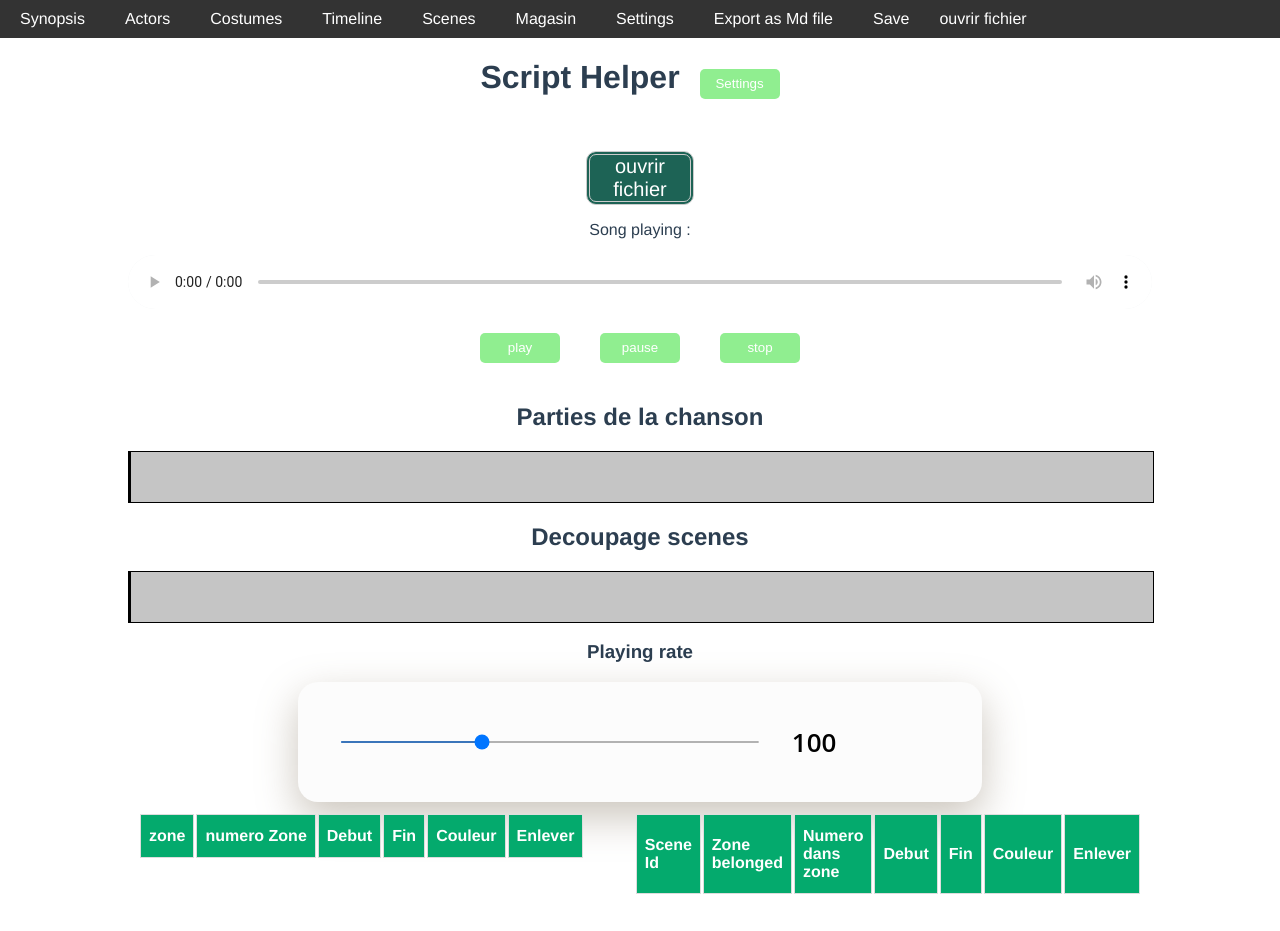
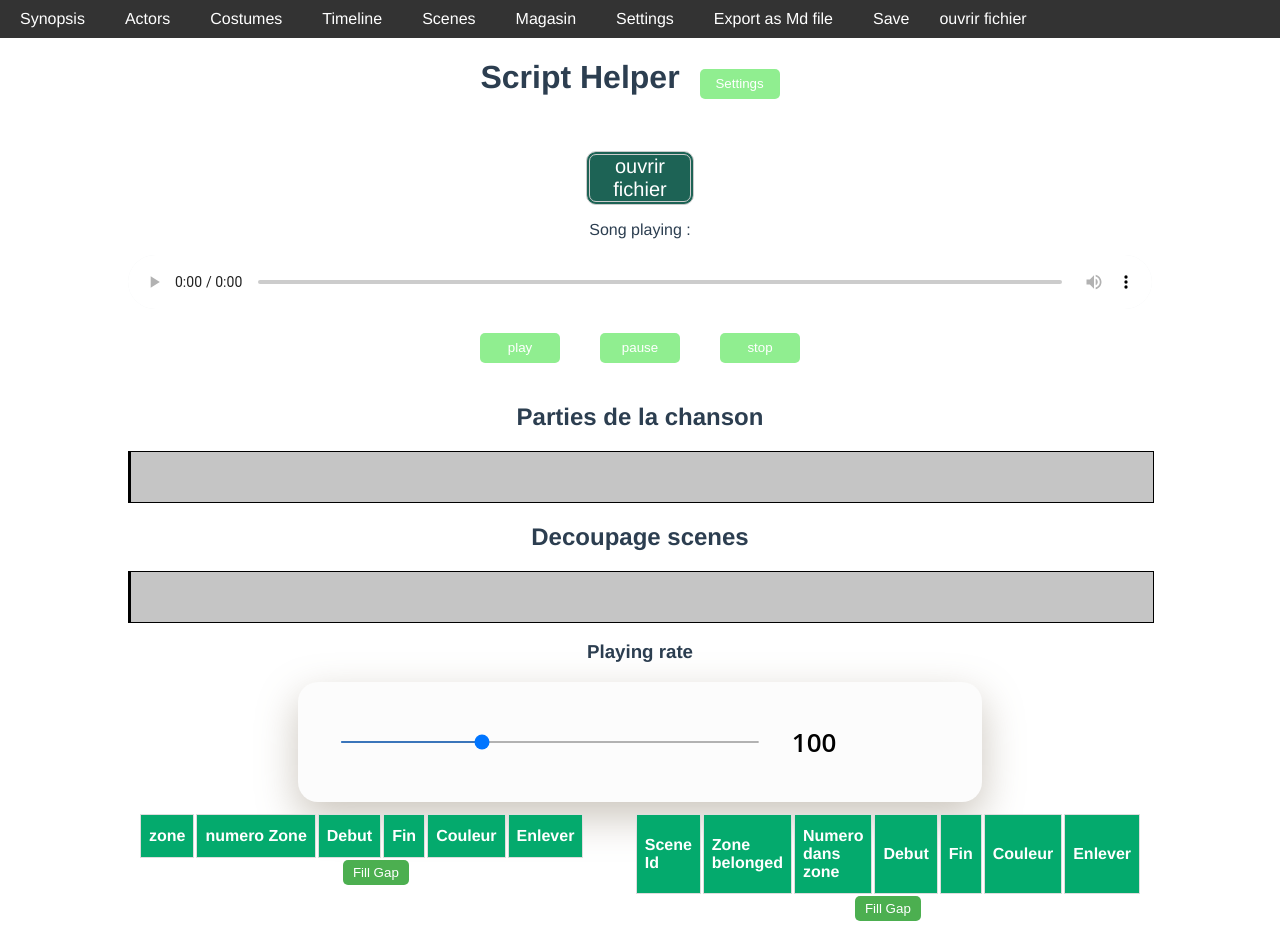
Before and after one commit to MariusBoucard/scriptgenerator, a Vue app: page / in a window 1280 px wide. Both pictures are taken after a click on the link "Timeline". Before the commit the page ends 906 px from the top, so only its background shows below. Built offline with nearby package versions, Linux system fonts and the light colour scheme; what @imengyu/vue3-context-menu, vue-konva would draw is missing.

Commit message:
comble vide aded

```diff
--- a/src/components/PlaySoundComponent.vue
+++ b/src/components/PlaySoundComponent.vue
@@ -103,6 +103,8 @@
               </td>
             </tr>
           </table>
+          <button @click="combleVideZone()">Fill Gap</button>
+
         </div>
         <div class="column2">
 
@@ -133,6 +135,7 @@
               </td>
             </tr>
           </table>
+          <button @click="combleVidePlan()">Fill Gap</button>
         </div>
 
       </div>
@@ -318,6 +321,21 @@ export default {
     }
   },
   methods: {
+    combleVidePlan(){
+      this.eventList.sort((a,b)=> a.timeDeb-b.timeDeb)
+      for(var i=0;i<this.eventList.length-1;i++){
+        this.eventList[i].timeFin=this.eventList[i+1].timeDeb
+      }
+      this.$emit('planUpdated', this.eventList)
+    },
+    combleVideZone(){
+      this.zoneList.sort((a,b)=> a.timeDeb-b.timeDeb)
+      for(var i=0;i<this.zoneList.length-1;i++){
+        this.zoneList[i].timeFin=this.zoneList[i+1].timeDeb
+
+      }
+      this.$emit('zoneUpdated', this.zoneList)
+    },
      formatSeconds(seconds) {
   const dateObj = new Date(seconds * 1000);
   const minutes = dateObj.getUTCMinutes();
```
